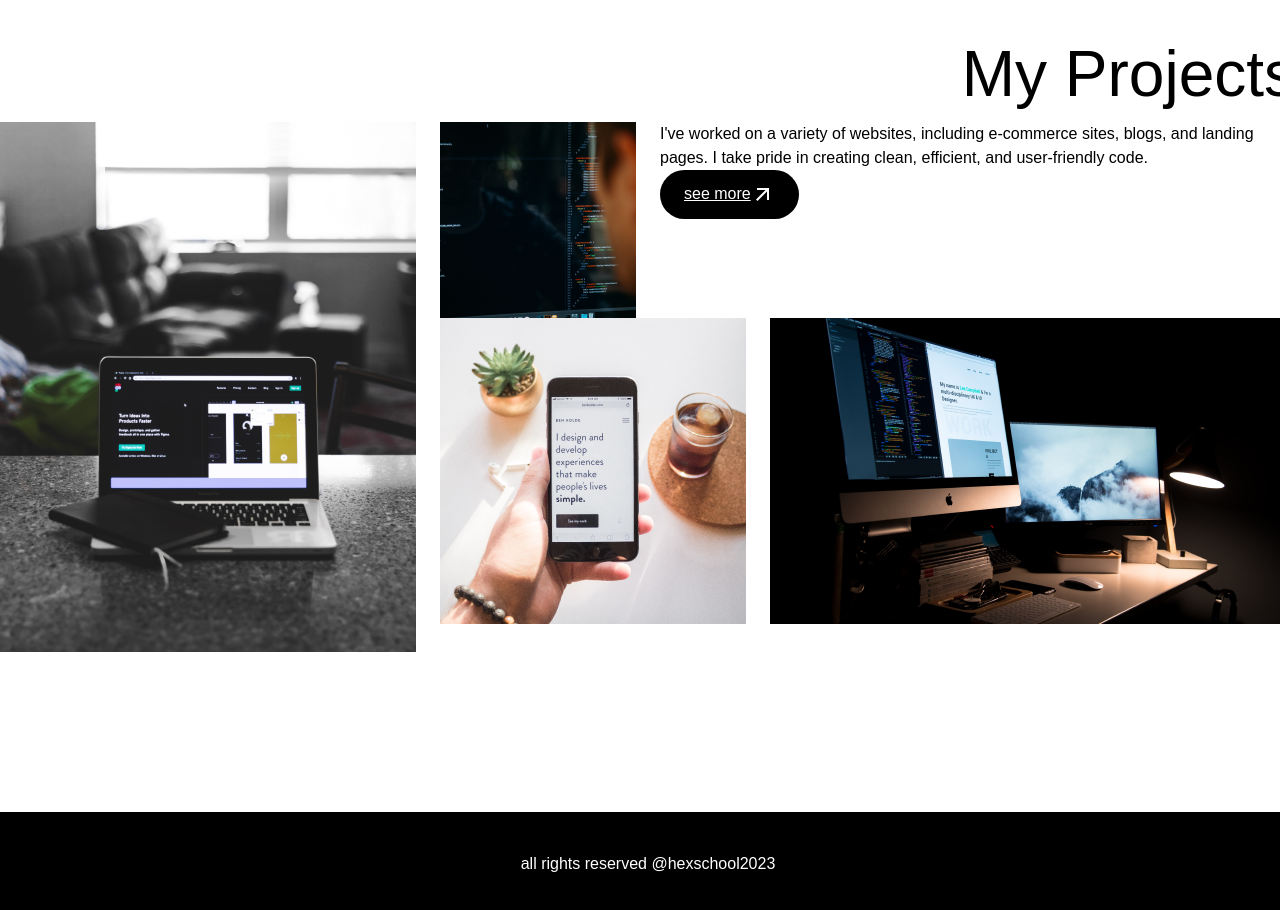
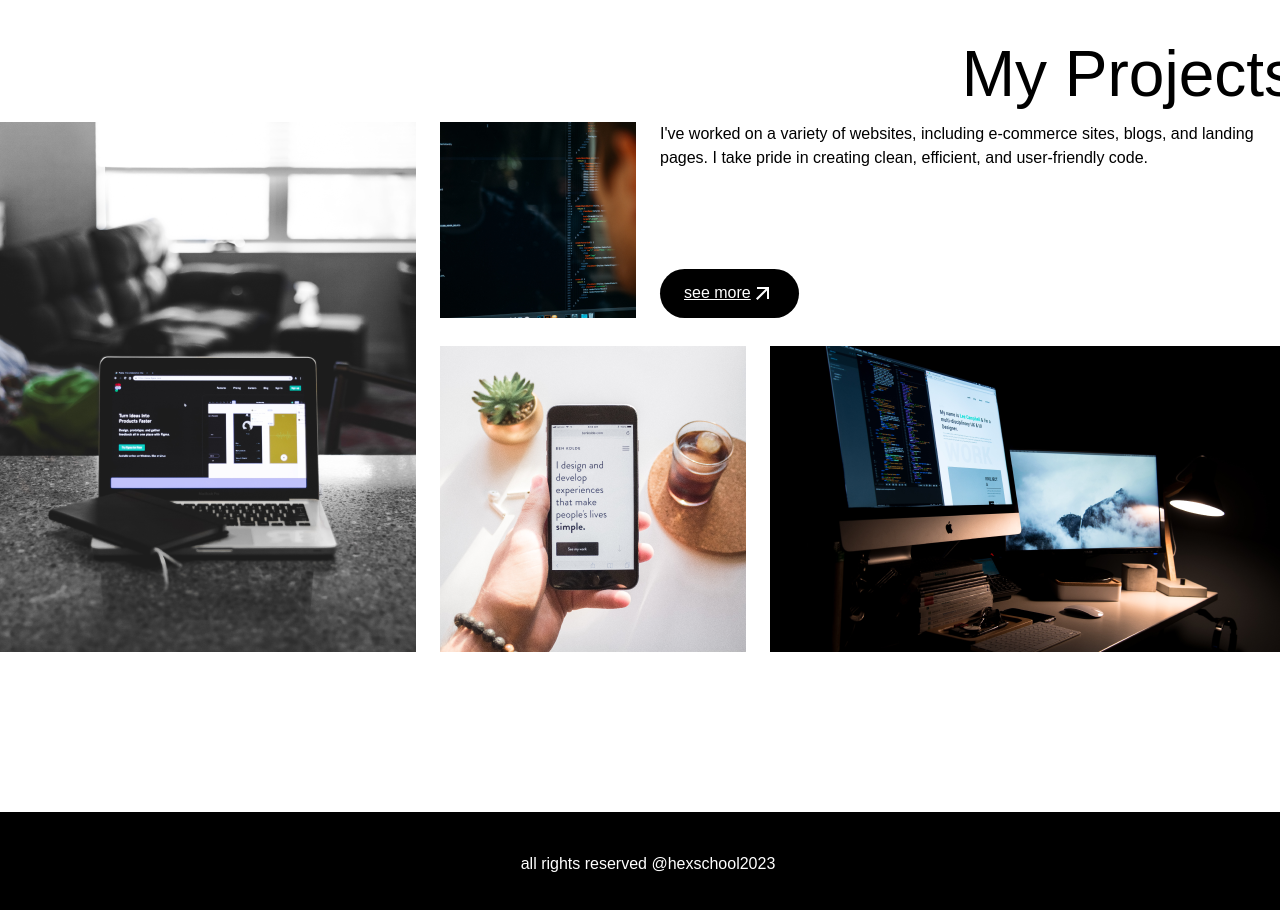
Before and after one commit to nonwhen07/2024_layout, a plain HTML site: page week2_flex/index.html in a window 1280 px wide. Shown: the part 2840-3750 px from the top of the page. Drawn offline with Linux system fonts and the light colour scheme; a web font is replaced by a local one.

```diff
--- a/week2_flex/index.html
+++ b/week2_flex/index.html
@@ -124,12 +124,14 @@
                 <img class="mr-6" src="img/Rectangle 10.png" alt="">
 
 
-                <div class="">
+                <div class="d-flex flex-direction-column justity-content-between">
                     <div class="d-flex">
                         <img class="mr-6" src="img/Rectangle 15.png" alt="">
-                        <div class=" align-content-between">
+                        <div class="d-flex flex-direction-column justity-content-between">
                             <p>I've worked on a variety of websites, including e-commerce sites, blogs, and landing pages. I take pride in creating clean, efficient, and user-friendly code.</p>
-                            <a class="btn btn-dark" href="#">see more<img src="img/arrow_outward-white.png" alt="" /></a>
+                            <div>
+                                <a class="btn btn-dark" href="#">see more<img src="img/arrow_outward-white.png" alt="" /></a>
+                            </div>
                         </div>
                     </div>
                     <div class="d-flex">
--- a/week2_flex/style.css
+++ b/week2_flex/style.css
@@ -214,6 +214,10 @@
 	display: flex;
 }
 
+.flex-direction-column{
+	flex-direction: column;
+}
+
 .justity-content-center{
 	justify-content: center;
 }
```
